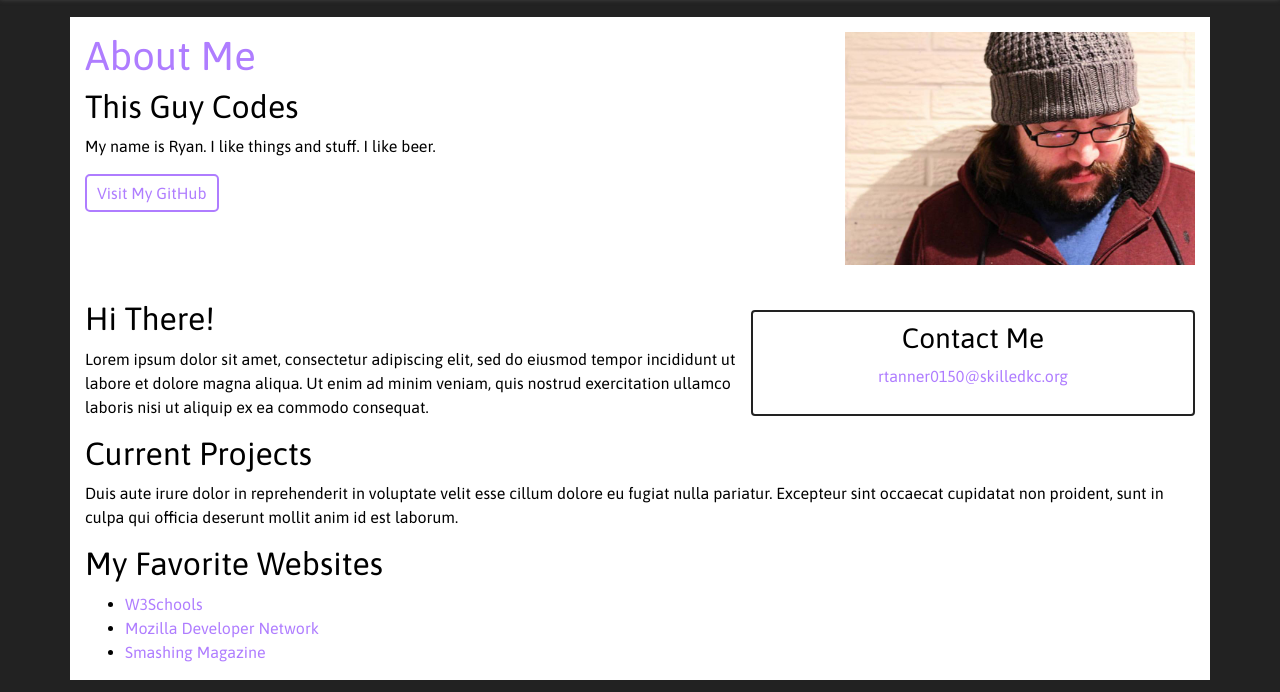
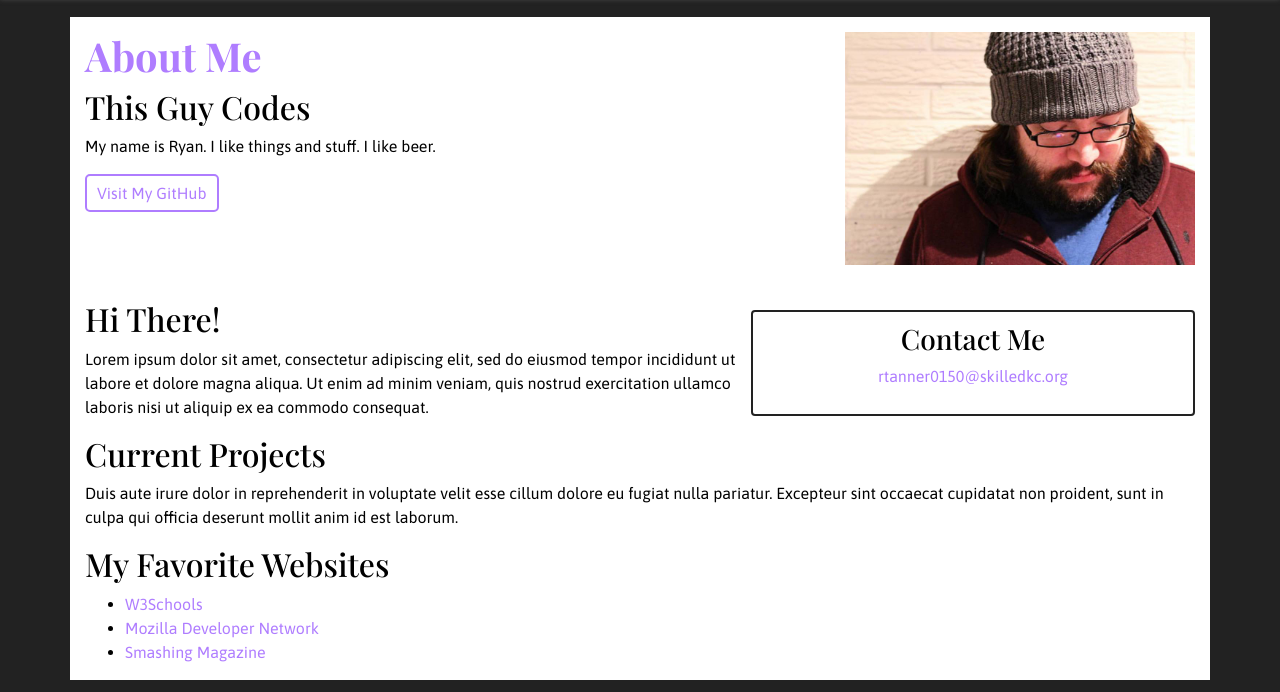
Before and after one commit to rtanner0150/portfolio, a plain HTML site: page index.html in a window 1280 px wide. Shown: the part 83-775 px from the top of the page. Drawn offline with nearby package versions, Linux system fonts and the light colour scheme.

Commit message:
add serif font, convert headings

```diff
--- a/index.html
+++ b/index.html
@@ -6,6 +6,7 @@
         <title>About Me</title>
         <link rel="stylesheet" href="https://stackpath.bootstrapcdn.com/bootstrap/4.5.2/css/bootstrap.min.css" integrity="sha384-JcKb8q3iqJ61gNV9KGb8thSsNjpSL0n8PARn9HuZOnIxN0hoP+VmmDGMN5t9UJ0Z" crossorigin="anonymous">
         <link href="https://fonts.googleapis.com/css2?family=Asap:wght@400;700&display=swap" rel="stylesheet">
+        <link href="https://fonts.googleapis.com/css2?family=Playfair+Display:wght@400;500;700&display=swap" rel="stylesheet">
         <link rel="stylesheet" href="style.css">
     </head>
     <body>
--- a/style.css
+++ b/style.css
@@ -13,6 +13,7 @@ a{color:var(--purple); text-decoration:none;}
 a:hover{text-decoration:underline;}
 a.button{display:inline-block; padding:5px 10px; text-align:center; background:white; color:var(--purple); border:2px solid var(--purple); border-radius:5px; text-decoration:none; transition:all 0.5s;}
 a.button:hover{background-color:var(--purple); color:white;}
+h1,h2,h3,h4,h5{font-family:'Playfair Display', sans-serif;}
 
 header{background:var(--light-gray); position:fixed; top:0; left:0; right:0; z-index:1; box-shadow:0px 2px 5px 0px #555;}
 
@@ -35,7 +36,7 @@ footer{background:var(--dark-purple); text-align:center; margin-top:15px;}
 .card{margin:10px 0 10px 10px; border:2px solid var(--dark-gray); padding:10px; text-align:center; float:right; width:40%;}
 .card h3{margin-top:0;}
 
-.left-col h1{color:var(--purple);}
+h1{color:var(--purple); font-weight:700;}
 
 @media (max-width:767px){
     .card{float:none; margin:10px 0; width:100%;}
```
